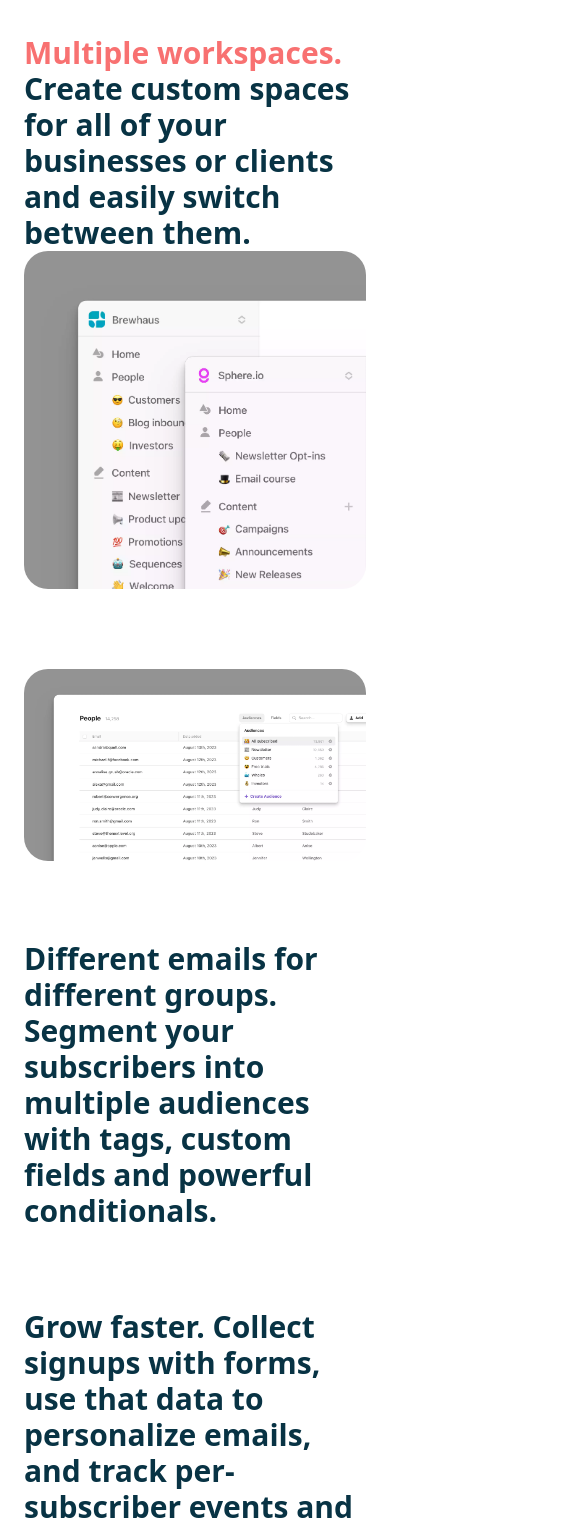
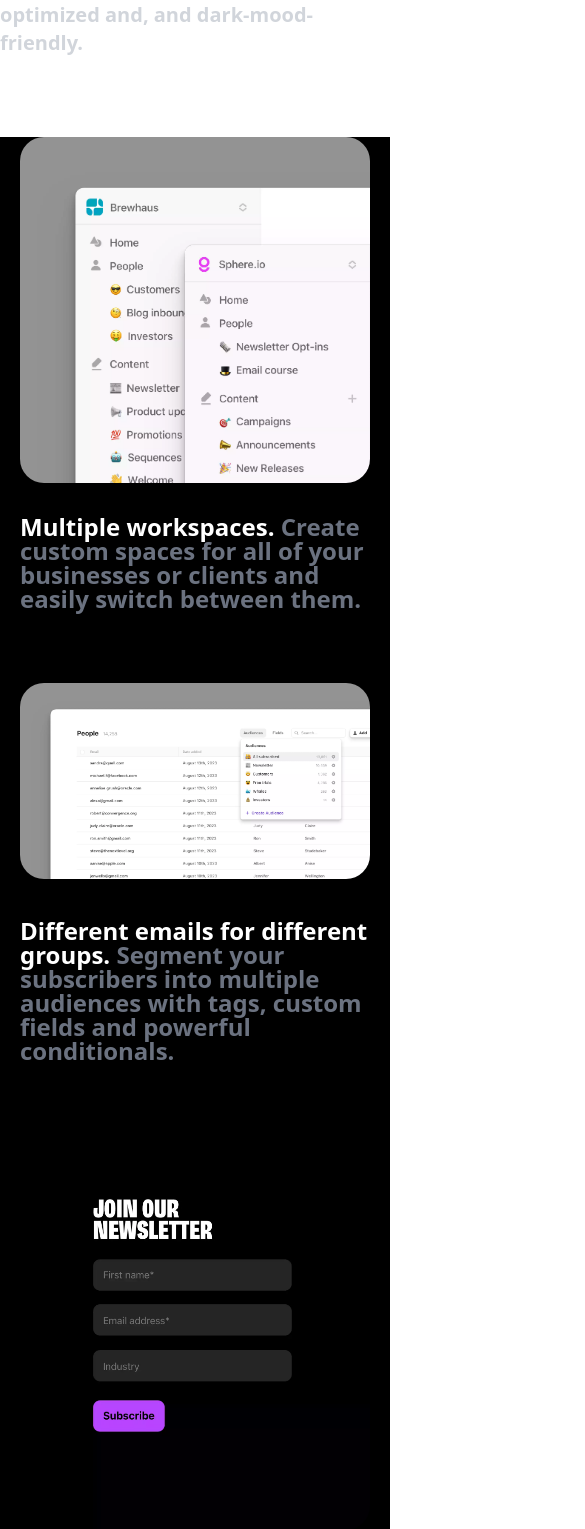
Before and after one commit to Fagunmridha/Email-mark, a Next.js app: page / in a window 390 px wide. Shown: the part 3260-4789 px from the top of the page, 585 px wide, since content can reach past the window. Built offline with nearby package versions, Linux system fonts and the light colour scheme.

Commit message:
responsing on the way

```diff
--- a/components/feature-card.jsx
+++ b/components/feature-card.jsx
@@ -3,7 +3,7 @@ import React from "react";
 
 const FeatureCard = ({ icon, title, subtitle }) => {
   return (
-    <div className="max-w-[390px] bg-gray-200 p-8 rounded-xl">
+    <div className="max-w-[390px] bg-gray-300 p-8 rounded-xl">
       <div>
         <Image src={icon} alt="feature-icon" width={40} height={40} />
       </div>
--- a/components/navbar.jsx
+++ b/components/navbar.jsx
@@ -6,7 +6,7 @@ import { IoMenu } from "react-icons/io5";
 
 const Navbar = () => {
   return (
-    <nav className="py-5 flex flex-row justify-between items-center]">
+    <nav className=" py-8 px-8 flex flex-row justify-between items-center]">
       <Link href="/" className="flex items-center gap-2">
         <Image
           src="/icon/audienceful-logo.png"
--- a/pages/index.js
+++ b/pages/index.js
@@ -10,10 +10,10 @@ const inter = Inter({ subsets: ["latin"] });
 
 export default function Home() {
   return (
-    <main className="max-w-[2200px] px-6">
+    <main className="max-w-[2200px] ">
       {/* <Navbar /> */}
 
-      <section className="py-14 flex flex-col justify-center items-center">
+      <section className="py-14 flex flex-col justify-center items-center px-5">
         <div className="max-w-[700px] text-center">
           <h1 className="md:text-[125px]  text-[72px] font-extrabold md:font-bold text-[#222222] leading-none">
             Better <br />
@@ -74,7 +74,7 @@ export default function Home() {
         </div>
       </section>
 
-      <section className="grid grid-cols-4 md:grid-cols-7 gap-4">
+      <section className="grid grid-cols-4 md:grid-cols-7 gap-4 md:px-[350px]">
         <Image
           src="/images/1-mccann.webp"
           alt="1-mccann"
@@ -195,7 +195,7 @@ export default function Home() {
         />
       </section>
 
-      <section className="">
+      <section className=" py-20">
         <div className="flex flex-col md:flex-row items-center mb-10 justify-center">
           <Image
             src="/images/webflow.webp"
@@ -203,7 +203,7 @@ export default function Home() {
             width={1000}
             height={1000}
           />
-          <p className="md:text-[38px] text-xl font-bold text-gray-300 md:leading-10 md:px-40">
+          <p className="md:text-[38px]  text-xl font-bold text-gray-300 md:leading-10 md:px-40">
             <span className="text-black">Easy as writing a doc.</span> No more
             clunky email builders. Collaborate live with your team like you're
             in Notion or Google Docs.
@@ -227,10 +227,10 @@ export default function Home() {
         </div>
       </section>
 
-      <section className=" md:max-w-[1500px] py-40">
-        <div className="flex md:flex-row flex-col items-center  justify-between ">
-          <p className="md:text-[38px] text-3xl  font-bold text-cyan-950 md:px-[250px]">
-            <span className=" text-red-400"> Multiple workspaces. </span>Create
+      <section className=" md:max-w-[1950px]  md:py-40 bg-black px-5">
+        <div className="flex md:flex-row flex-col items-center  justify-between  md:px-[50px]">
+          <p className="md:text-[38px] text-2xl  font-bold text-gray-500 md:px-[400px] leading-none py-8 hidden md:block">
+            <span className=" text-white"> Multiple workspaces. </span>Create
             custom spaces for all of your businesses or clients and easily
             switch between them.
           </p>
@@ -239,11 +239,16 @@ export default function Home() {
             alt=""
             width={600}
             height={600}
-            className=" rounded-3xl"
+            className=" rounded-3xl "
           />
+          <p className="md:text-[38px] text-2xl  font-bold text-gray-500 md:px-[400px] leading-none py-8 block md:hidden">
+            <span className=" text-white"> Multiple workspaces. </span>Create
+            custom spaces for all of your businesses or clients and easily
+            switch between them.
+          </p>
         </div>
 
-        <div className=" flex flex-col items-center justify-center py-20">
+        <div className=" flex flex-col items-center justify-center md:py-20 py-10">
           <Image
             src="/images/filter.webp"
             alt=""
@@ -251,18 +256,16 @@ export default function Home() {
             height={900}
             className="rounded-3xl"
           />
-          <p className="md:text-[38px] text-3xl font-bold text-cyan-950 md:px-[300px] items-center justify-center mt-20">
-            Different emails for different groups. Segment your subscribers into
-            multiple audiences with tags, custom fields and powerful
-            conditionals.
+          <p className="md:text-[38px] text-2xl font-bold text-gray-500 md:px-[400px] leading-none items-center justify-center mt-10 md:mt-20 ">
+            <span className="text-white">
+              Different emails for different groups.
+            </span>{" "}
+            Segment your subscribers into multiple audiences with tags, custom
+            fields and powerful conditionals.
           </p>
         </div>
 
-        <div className="flex md:flex-row flex-col items-center  justify-between ">
-          <p className="md:text-[38px] text-3xl  font-bold text-cyan-950 md:px-[250px]">
-            Grow faster. Collect signups with forms, use that data to
-            personalize emails, and track per-subscriber events and analytics.
-          </p>
+        <div className="flex md:flex-row flex-col items-center  justify-between md:px-40">
           <Image
             src="/images/audienceful-forms3.webp"
             alt=" audience"
@@ -270,12 +273,17 @@ export default function Home() {
             height={600}
             className=" rounded-3xl"
           />
+          <p className="md:text-[38px] text-2xl  leading-none font-bold text-gray-500 md:px-[250px]">
+            <span className="text-white"> Grow faster.</span> Collect signups
+            with forms, use that data to personalize emails, and track
+            per-subscriber events and analytics.
+          </p>
         </div>
       </section>
 
-      <section className=" bg-slate-200 px-28">
+      <section className="  md:px-28 md:py-52 py-10 px-5">
         <div className="flex flex-col  items-center justify-center mb-20">
-          <p className="text-4xl font-bold px-[400px] mb-10 text-white">
+          <p className="md:text-4xl font-bold md:px-[400px] mb-10 text-gray-500 hidden md:block">
             <span className="text-black"> Automate email sequences.</span>{" "}
             Create simple drip sequences for any use case, including onboarding,
             lead magnets, email courses, trial nurturing...anything.
@@ -287,8 +295,13 @@ export default function Home() {
             height={700}
             className=" rounded-3xl"
           />
+          <p className="md:text-4xl text-xl font-bold md:px-[400px] mb-10 text-gray-500 block md:hidden mt-5">
+            <span className="text-black"> Automate email sequences.</span>{" "}
+            Create simple drip sequences for any use case, including onboarding,
+            lead magnets, email courses, trial nurturing...anything.
+          </p>
         </div>
-        <div className="flex flex-row  items-center justify-center">
+        {/* <div className="flex flex-row  items-center justify-center">
           <Image
             src="/images/feature-webflow.webp"
             alt="feature"
@@ -296,14 +309,14 @@ export default function Home() {
             height={700}
             className=" rounded-3xl"
           />
-          <p className="text-4xl font-bold px-[250px] text-white">
+          <p className="text-4xl font-bold px-[250px] text-gray-500">
             <span className="text-black"> Publish to your website.</span>{" "}
             Cross-post emails and SEO content directly to CMS platforms like
             Webflow.
           </p>
-        </div>
-        <div className="flex flex-row items-center justify-center">
-          <p className="text-4xl px-[250px] font-bold text-white">
+        </div> */}
+        {/* <div className="flex flex-row items-center justify-center">
+          <p className="text-4xl px-[250px] font-bold text-gray-500">
             <span className="text-black">Integrate anywhere. </span>‍Sync data
             and contacts from your CRM, Payment Processor, and 4000+ tools via
             Zapier or API.
@@ -315,9 +328,12 @@ export default function Home() {
             height={700}
             className="rounded-3xl"
           />
-        </div>
-        <div className="items-center justify-center flex flex-col mt-20">
-          <h3>...and much more. ‍‍Join thousands making the switch.</h3>
+        </div> */}
+        {/* <div className="items-center justify-center flex flex-col mt-20">
+          <h3 className="items-center text-center text-4xl font-bold mb-10 text-gray-400">
+            <span className="text-black">...and much more.</span> ‍<br />
+            Join thousands making the switch.
+          </h3>
           <div className="grid grid-cols-3 gap-6">
             <FeatureCard
               icon="/icon/deliverability.svg"
@@ -350,65 +366,66 @@ export default function Home() {
               subtitle="Our sending infrastructure is managed by the same folks Microsoft and Lyft trust for important password-reset emails."
             />
           </div>
-        </div>
+        </div> */}
       </section>
 
-      {/* <section>
-        <h2>Powering businesses of all shapes and sizes.</h2>
-        <div>
+      {/* <section className="mt-20 px-28 bg-slate-200 py-40">
+        <h2 className=" text-4xl font-bold mb-10 text-gray-400 ">
+          <span className="text-black"> Powering </span>businesses of <br />
+          all shapes and sizes.
+        </h2>
+        <div className="flex items-center gap-9">
           <BusinessCard
             img="/images/joe.webp"
             badge="Retall"
-            subtitle="Our sending infrastructure is managed by the same folks Microsoft and Lyft trust for important password-reset emails."
+            subtitle="Joe & The Juice use audience to keep thousend of emploess on the loop across 300+ global location not into ther are not."
             icon="/images/cl-joe.webp"
           />
           <BusinessCard
             img="/images/weekend.webp"
             badge="Finance"
-            subtitle="Our sending infrastructure is managed by the same folks Microsoft and Lyft trust for important password-reset emails."
+            subtitle="Rayan Hoover (founder of product hunt ) and vedika jens use audience rn ther popular newstleer about runing a "
             icon="/images/signatureblock.webp"
           />
           <BusinessCard
             img="/images/soho.webp"
             badge="Entertainment"
-            subtitle="Our sending infrastructure is managed by the same folks Microsoft and Lyft trust for important password-reset emails."
+            subtitle="Soho Live Music Club use audience to promoteevents and drive sels at their 3 award-wining music venus in heart."
             icon="/images/cl-soho.webp"
           />
           <BusinessCard
             img="/images/makebuild.webp"
             badge="Agencles"
-            subtitle="Our sending infrastructure is managed by the same folks Microsoft and Lyft trust for important password-reset emails."
+            subtitle="Make Build, a shofify and webflow enterprice and agency partner use audinceful to keep their team inspired."
             icon="/images/cl-makebuild.webp"
-          />
-          <BusinessCard
-            img="/images/case-moov.webp"
-            badge="Startups"
-            subtitle="Our sending infrastructure is managed by the same folks Microsoft and Lyft trust for important password-reset emails."
-            icon="/images/cl-moov.webp"
           />
         </div>
       </section> */}
 
-      {/* <section>
+      {/* <section className="mt-40 items-center text-center flex flex-col">
         <div>
-          <h1>Start now.</h1>
-          <p>Your first 1,000 subscribers are totally free.</p>
-          <button>Join Free</button>
+          <h1 className="text-[100px] font-bold ">Start now.</h1>
+          <p className="text-gray-500 font-medium mb-5">
+            Your first 1,000 subscribers are totally free.
+          </p>
+          <button className="text-white text-xl font-medium bg-sky-700 px-4 py-2 rounded-xl mb-10">
+            Join Free
+          </button>
         </div>
-        <div>
+        <div className="">
           <Image
             src="/images/ui-preview.webp"
             alt="signup"
-            width={500}
-            height={500}
+            width={1600}
+            height={1600}
           />
         </div>
       </section> */}
 
-      {/* <footer>
-        <div>
-          <h6>Product</h6>
-          <div>
+      {/* <footer className="items-center flex flex-row justify-between px-8 py-32 bg-black">
+        <div className="">
+          <h6 className="text-white text-xl font-bold">Product</h6>
+          <div className="flex flex-col gap-3 text-[#666666] text-xl font-medium">
             <Link href="/Overview">Overview</Link>
             <Link href="/Email newslatters">Email newslatters</Link>
             <Link href="/Marketing automation">Marketing automation</Link>
@@ -418,8 +435,8 @@ export default function Home() {
         </div>
 
         <div>
-          <h6>Resources</h6>
-          <div>
+          <h6 className="text-white text-xl font-bold">Resources</h6>
+          <div className="flex flex-col gap-3 text-[#666666] text-xl font-medium">
             <Link href="/Help center">Help center</Link>
             <Link href="/API docs">API docs</Link>
             <Link href="/Changelog">Changelog</Link>
@@ -429,8 +446,8 @@ export default function Home() {
         </div>
 
         <div>
-          <h6>Company</h6>
-          <div>
+          <h6 className="text-white text-xl font-bold">Company</h6>
+          <div className="flex flex-col gap-3 text-[#666666] text-xl font-medium">
             <Link href="/Pricing">Pricing</Link>
             <Link href="/Follow us on Twitter">Follow us on Twitter</Link>
             <Link href="/Email us">Email us</Link>
@@ -439,24 +456,30 @@ export default function Home() {
           </div>
         </div>
 
-        <div>
-          <h6>Monthly newsletter</h6>
-          <p>
-            Get pro tips for automating your marketing workflows and be the
-            first to hear about new tools and features:
+        <div className="">
+          <h6 className="text-white text-xl font-bold">Monthly newsletter</h6>
+          <p className="text-[#666666] text-xl mb-5 mt-5">
+            Get pro tips for automating your marketing workflows <br />
+            and be the first to hear about new tools and features:
           </p>
-          <div>
-            <input placeholder="Enter your email" />
-            <Image
-              src="/icon/right-arrow.png"
-              alt="subscribe"
-              width={20}
-              height={20}
+          <div className="flex flex-grow">
+            <input
+              placeholder="Enter your email"
+              className="px-5 py-2 rounded-l-md"
             />
+            <button className="">
+              {" "}
+              <Image
+                src="/icon/right-arrow.png"
+                alt="subscribe"
+                width={20}
+                height={20}
+              />
+            </button>
           </div>
-          <div>
-            <Link href="/Privacy">Privacy</Link>
-            <Link href="/Terms">Terms</Link>
+          <div className="text-[#666] mt-5 flex gap-5">
+            <p>Privacy</p>
+            <p>Terms</p>
           </div>
         </div>
       </footer> */}
```
Also changed, not shown: components/business-card.jsx (+16 -5 lines).
